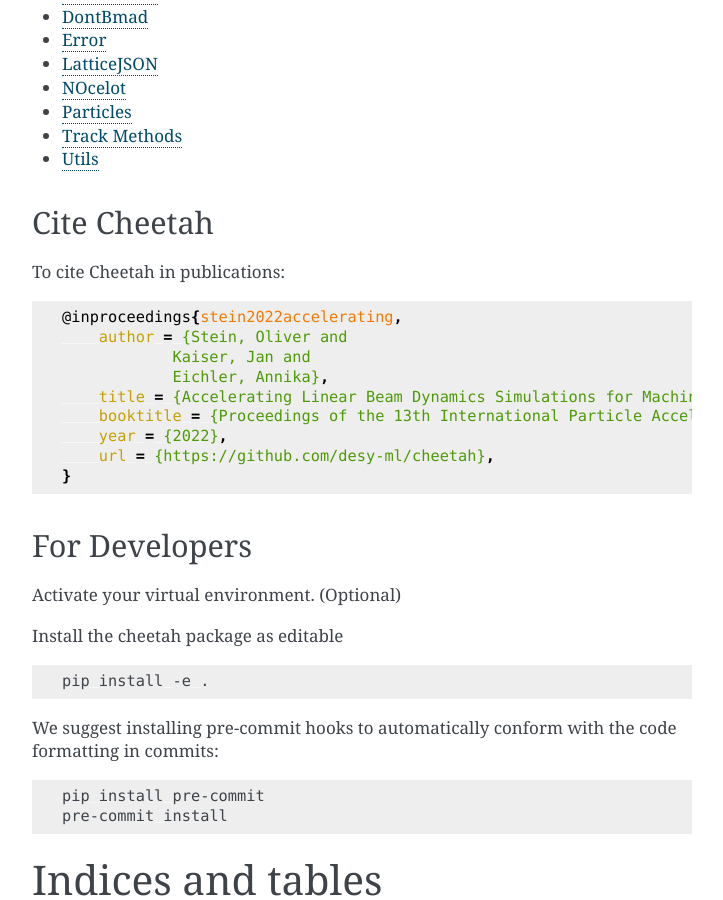
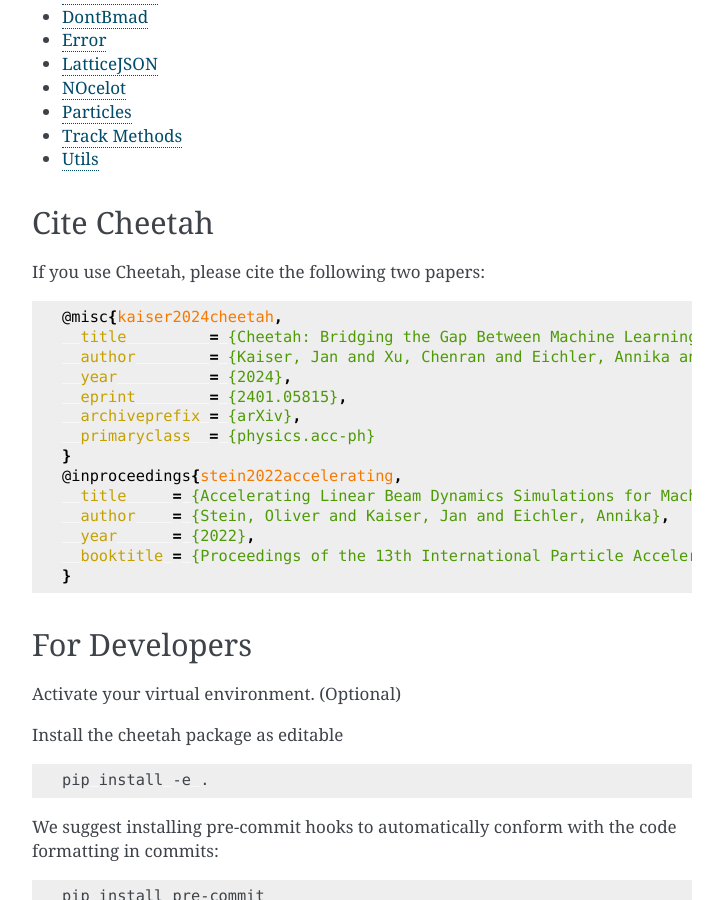
Before and after one commit to desy-ml/cheetah, a Sphinx documentation site: the page built from docs/index.rst, in a window 1280 px wide and 900 px high, scrolled down 1084 px. Shown: the whole window, without its empty margins (388-1111 px from the left). Built offline with Sphinx 7.4.7, drawn with Linux system fonts in a browser that asks for light colours.

Commit message:
Update citations for new paper (#117)
* Initialise citation CFF

* Switch to bib file

* Update bibtex referencei n README

* Update citations on docs index page

* Update changelog

* Add missing curly braces

```diff
--- /dev/null
+++ b/CITATION.bib
@@ -0,0 +1,14 @@
+@misc{kaiser2024cheetah,
+  title         = {Cheetah: Bridging the Gap Between Machine Learning and Particle Accelerator Physics with High-Speed, Differentiable Simulations},
+  author        = {Kaiser, Jan and Xu, Chenran and Eichler, Annika and {Santamaria Garcia}, Andrea},
+  year          = {2024},
+  eprint        = {2401.05815},
+  archiveprefix = {arXiv},
+  primaryclass  = {physics.acc-ph}
+}
+@inproceedings{stein2022accelerating,
+  title     = {Accelerating Linear Beam Dynamics Simulations for Machine Learning Applications},
+  author    = {Stein, Oliver and Kaiser, Jan and Eichler, Annika},
+  year      = {2022},
+  booktitle = {Proceedings of the 13th International Particle Accelerator Conference}
+}
--- a/docs/index.rst
+++ b/docs/index.rst
@@ -61,18 +61,23 @@
 Cite Cheetah
 ------------
 
-To cite Cheetah in publications:
+If you use Cheetah, please cite the following two papers:
 
 .. code-block:: bibtex
 
+    @misc{kaiser2024cheetah,
+      title         = {Cheetah: Bridging the Gap Between Machine Learning and Particle Accelerator Physics with High-Speed, Differentiable Simulations},
+      author        = {Kaiser, Jan and Xu, Chenran and Eichler, Annika and {Santamaria Garcia}, Andrea},
+      year          = {2024},
+      eprint        = {2401.05815},
+      archiveprefix = {arXiv},
+      primaryclass  = {physics.acc-ph}
+    }
     @inproceedings{stein2022accelerating,
-        author = {Stein, Oliver and
-                Kaiser, Jan and
-                Eichler, Annika},
-        title = {Accelerating Linear Beam Dynamics Simulations for Machine Learning Applications},
-        booktitle = {Proceedings of the 13th International Particle Accelerator Conference},
-        year = {2022},
-        url = {https://github.com/desy-ml/cheetah},
+      title     = {Accelerating Linear Beam Dynamics Simulations for Machine Learning Applications},
+      author    = {Stein, Oliver and Kaiser, Jan and Eichler, Annika},
+      year      = {2022},
+      booktitle = {Proceedings of the 13th International Particle Accelerator Conference}
     }
 
 For Developers
```
Also changed, not shown: CHANGELOG.md (+1 -0 lines), README.md (+13 -6 lines).
